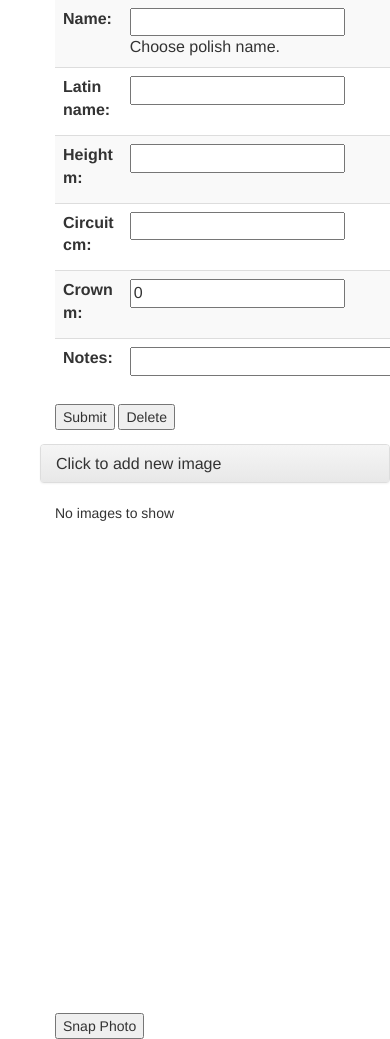
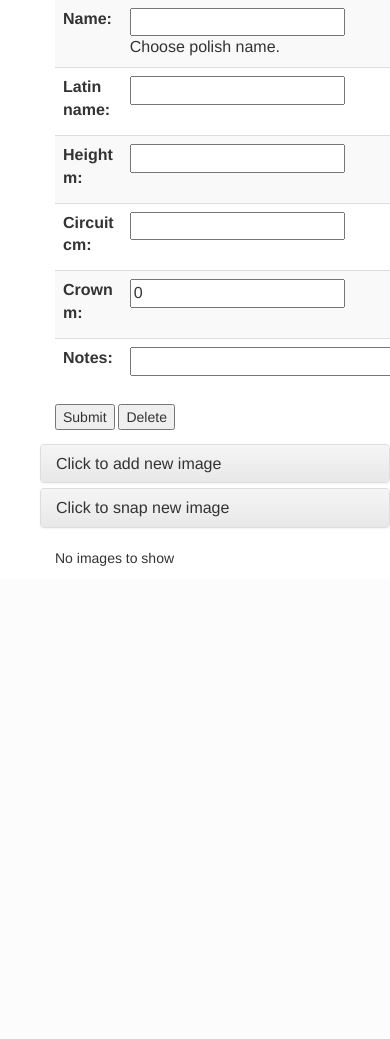
Before and after one commit to arychter86/proprii_inventory, a Django app: page /inventory/1/tree/ in a window 390 px wide; the page is wider, and only the part inside the window is pictured. Shown: the part 392-1431 px from the top of that part. After the commit the page ends 958 px from the top of that part, so only its background shows below. Run offline with Django 3.2, Linux system fonts and the light colour scheme; a user stored in the database is signed in; tables that the repository leaves empty hold one stand-in row (values such as "Sample post"); some libraries are stand-ins or nearby versions.

Commit message:
js do robienia zdjęć kamerką

```diff
--- a/inventory/templates/inventory/base.html
+++ b/inventory/templates/inventory/base.html
@@ -44,5 +44,5 @@
 
       </div>
     </body>
-    <script src="{% static 'js/snapshot.js' %}"></script>
+
 </html>
--- a/inventory/templates/inventory/tree.html
+++ b/inventory/templates/inventory/tree.html
@@ -43,6 +43,17 @@
 
             </div>
           </div>
+          <div class="panel panel-default">
+            <div class="panel-heading">
+              <h4 class="panel-title">
+                <a data-toggle="collapse" href="#collapse2">Click to snap new image</a>
+              </h4>
+            </div>
+            <div id="collapse2" class="panel-collapse collapse">
+              <div id ="snap_home">
+              </div>
+            </div>
+          </div>
         </div>
 
 
@@ -60,6 +71,7 @@
                     {% for form in formset.forms %}
                         {% if forloop.first %}
                           <thead>
+                            <th>Image</th>
                             {% for field in form  %}
                                 <th>{{ field.label_tag }}</th>
                             {% endfor %}
@@ -68,6 +80,12 @@
                         <tbody>
                         {% endif %}
                         <tr>
+                            <td class="fieldWrapper">
+                              <a class="thumbnail" href="{{ form.instance.picture.url }}">
+                                  <img class="img-responsive" src="{{ form.instance.picture.url }}"  alt="">
+                              </a>
+
+                            </td>
                             {% for field in form %}
                                 <td class="fieldWrapper">
                                   {% if forloop.last %}
@@ -93,19 +111,6 @@
     </div>
   </div>
 </div>
-<div class="container">
-  <div class="row">
-    <div class="col-sm-5">
-      <!--
-      	Ideally these elements aren't created until it's confirmed that the
-      	client supports video/camera, but for the sake of illustrating the
-      	elements involved, they are created with markup (not JavaScript)
-      -->
-      <video id="video" width="640" height="480" autoplay></video>
-      <button id="snap">Snap Photo</button>
-      <canvas id="canvas" width="640" height="480"></canvas>
-
-    </div>
-  </div>
-</div>
+{% load staticfiles%}
+<script src="{% static 'js/snapshot.js' %}"></script>
 {% endblock content %}
--- a/inventory/urls.py
+++ b/inventory/urls.py
@@ -20,6 +20,8 @@ from inventory.views import TreeView, InventoryView, InventoryList
 from django.conf import settings
 from django.contrib.auth import views as auth_views
 from django.conf.urls import include
+from django.conf import settings
+from django.conf.urls.static import static
 # ... your normal urlpatterns here
 
 urlpatterns = [
@@ -32,3 +34,4 @@ urlpatterns = [
      url(r'^inventory/(?P<id>[0-9]+)/tree/$', login_required(TreeView.as_view())),
      url(r'^inventory/(?P<id>[0-9]+)/tree/add/$', login_required(TreeView.as_view())),
 ]
+urlpatterns = urlpatterns + static(settings.MEDIA_URL, document_root=settings.MEDIA_ROOT)
--- a/static/js/snapshot.js
+++ b/static/js/snapshot.js
@@ -1,13 +1,48 @@
 // Grab elements, create settings, etc.
-var video = document.getElementById('video');
+var home = document.getElementById("snap_home");
+
+var video = document.createElement('video');
+video.id = "video";
+video.width = "640";
+video.height = "480";
+// Elements for taking the snapshot
+var canvas = document.createElement('canvas');
+canvas.id = "canvas";
+canvas.width = "640";
+canvas.height = "480";
+
+var button = document.createElement('button');
+button.id = "snap";
+var snaptext = document.createTextNode("Snap");
+button.appendChild(snaptext);
+
+var context = canvas.getContext('2d');
+var para = document.createElement("p");
+var node = document.createTextNode("Can't access camera.");
+para.appendChild(node);
 
 // Get access to the camera!
 if(navigator.mediaDevices && navigator.mediaDevices.getUserMedia) {
     // Not adding `{ audio: true }` since we only want video now
     navigator.mediaDevices.getUserMedia({ video: true }).then(function(stream) {
+        home.appendChild(video);
+        home.appendChild(button);
+        home.appendChild(canvas);
+        // Trigger photo take
+        document.getElementById("snap").addEventListener("click", function() {
+        	context.drawImage(video, 0, 0, 640, 480);
+        //tutaj trzeba przekazac url do image file canvas.toDataURL()
+        // trzeba to zrobic przez posta z url zdjecia i update form'a z nowym zdjeciem
+        });
         video.src = window.URL.createObjectURL(stream);
         video.play();
+    }).catch(function(err) {
+        node.nodeValue= err.name;
+        home.appendChild(para);
     });
+} else {
+    node.nodeValue= "Can't connect to meadi";
+    home.appendChild(para);
 }
 
 /* Legacy code below: getUserMedia
@@ -28,13 +63,3 @@ else if(navigator.getUserMedia) { // Standard
     }, errBack);
 }
 */
-
-// Elements for taking the snapshot
-var canvas = document.getElementById('canvas');
-var context = canvas.getContext('2d');
-var video = document.getElementById('video');
-
-// Trigger photo take
-document.getElementById("snap").addEventListener("click", function() {
-	context.drawImage(video, 0, 0, 640, 480);
-});
```
